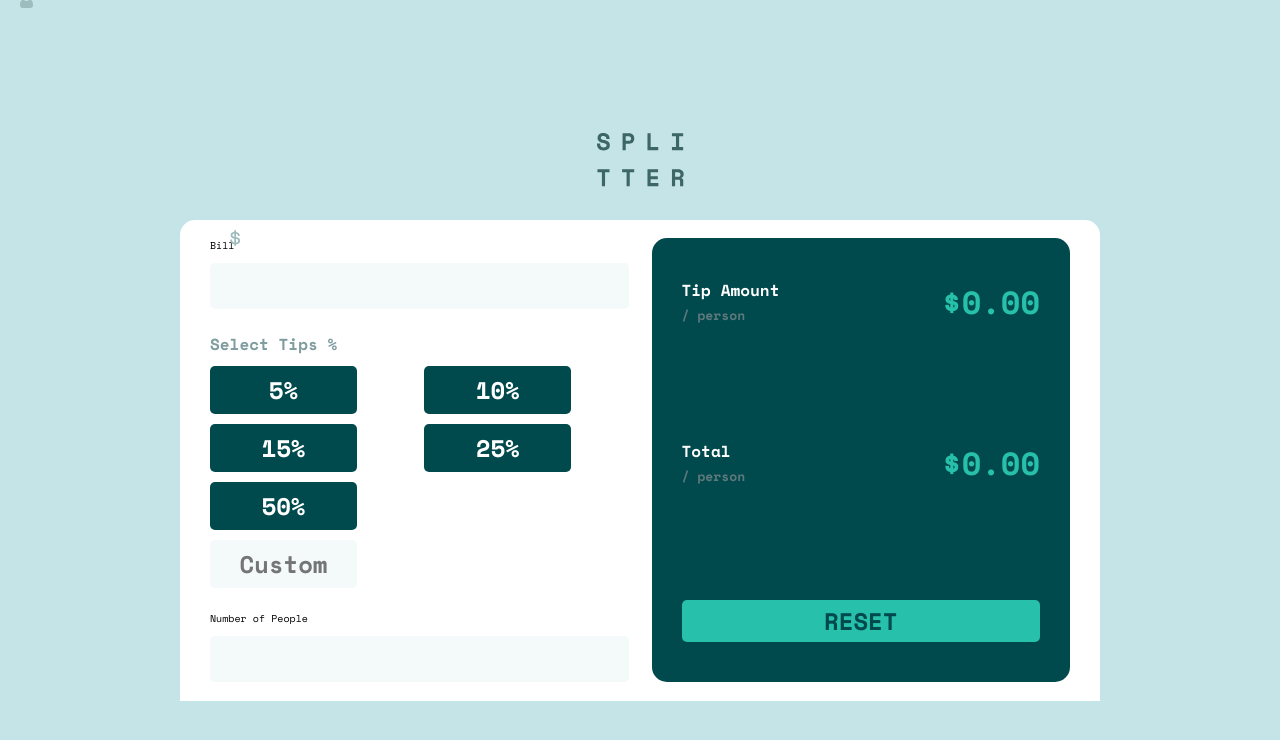
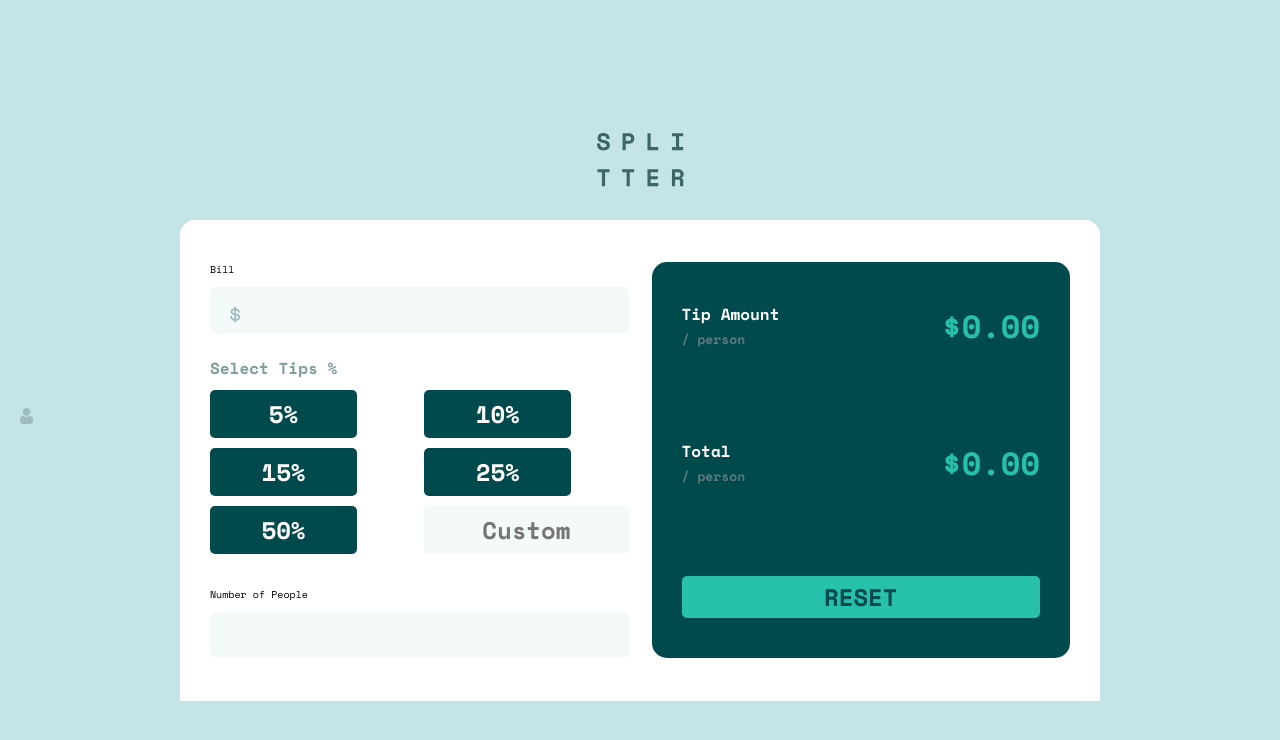
Before and after one commit to DanK1368/tip-calculator-app, a React (Create React App) app: page / in a window 1280 px wide. Shown: the top 740 px of the page. Built offline with nearby package versions, Linux system fonts and the light colour scheme.

Commit message:
updated layout styles for desktop version

```diff
--- a/src/shared/InputField.scss
+++ b/src/shared/InputField.scss
@@ -1,8 +1,4 @@
 @use "../index.scss" as *;
-
-label {
-  position: relative;
-}
 
 .input {
   background: $very-light-greyish-cyan;
@@ -26,8 +22,8 @@ label {
 }
 
 .custom__tip {
-  width: 147px;
-  height: 48px;
+  width: 100%;
+  height: 100%;
   border: none;
   border-radius: 5px;
   background: $very-light-greyish-cyan;
@@ -35,6 +31,8 @@ label {
   text-align: center;
   cursor: pointer;
   -moz-appearance: textfield;
+  grid-column: -1/-2;
+  grid-row: 3/4;
 
   &::-webkit-inner-spin-button,
   ::-webkit-outer-spin-button {
@@ -48,8 +46,9 @@ label {
 
 .icon {
   position: absolute;
-  top: 0;
-  bottom: 0;
-  transform: translateY(-50%);
+  top: 0px;
+  bottom: 0px;
+  margin: auto 0;
+  transform: translateY(100%);
   left: 20px;
 }
```
